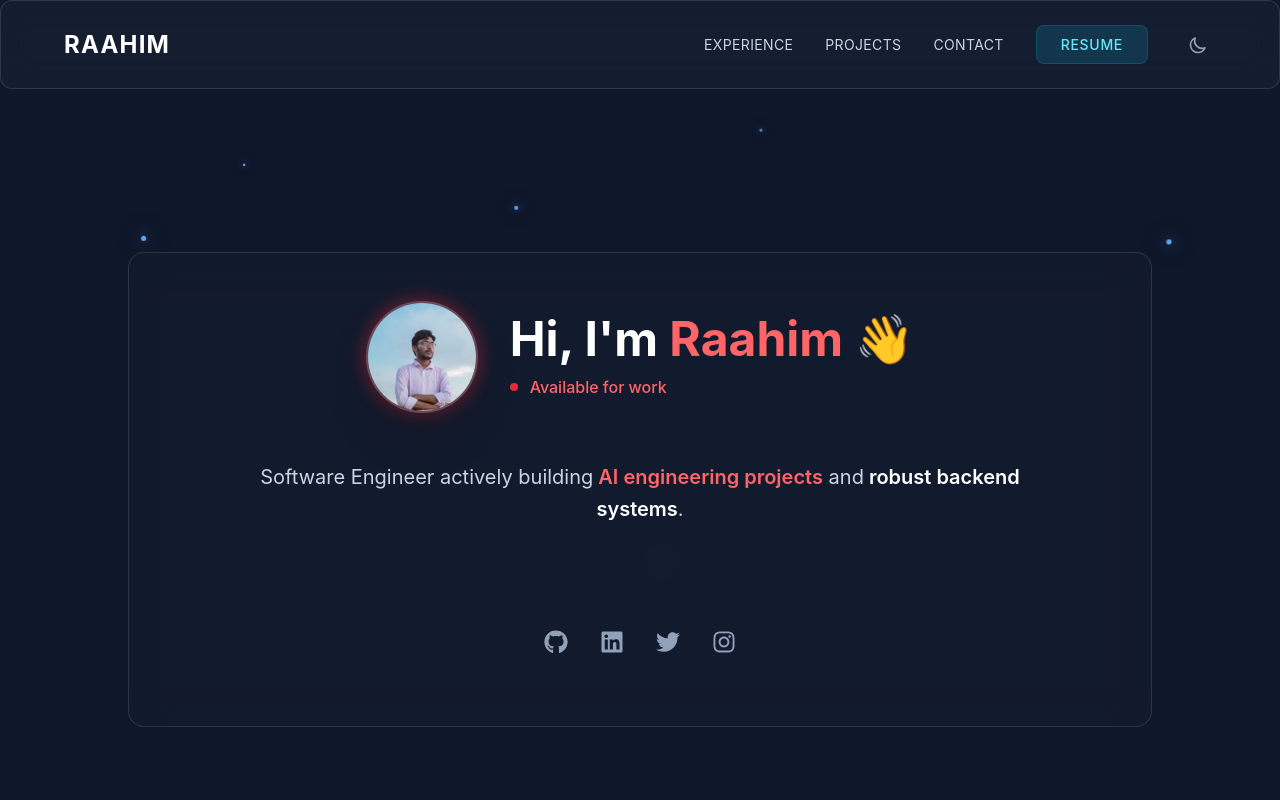
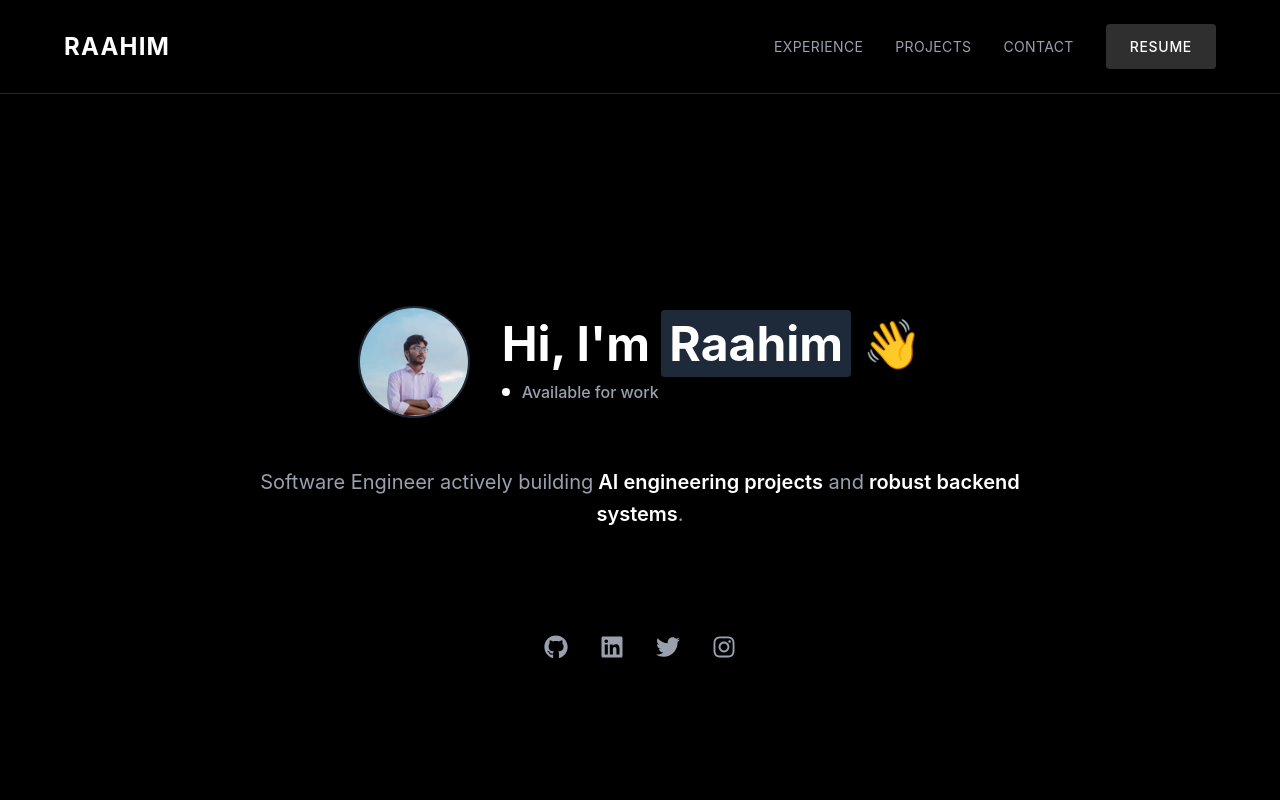
Before and after one commit to raahimanowar/portfolio, a Next.js app: page / in a window 1280 px wide. Shown: the top 800 px of the page. Built offline with nearby package versions, Linux system fonts and the light colour scheme.

Commit message:
changes in theme

```diff
--- a/app/components/Hero.tsx
+++ b/app/components/Hero.tsx
@@ -36,24 +36,23 @@ const Hero: React.FC = () => {
 
   return (
     <main
-      className="min-h-screen flex items-center justify-center px-4 sm:px-6 lg:px-8 relative z-10"
+      className="min-h-screen flex items-center justify-center px-4 sm:px-6 lg:px-8 relative z-10 bg-black"
       role="main"
       aria-labelledby="hero-heading"
     >
       <div className="max-w-5xl mx-auto w-full">
         {/* Main hero section */}
-        <div className="glass p-8 md:p-12">
+        <div className="p-8 md:p-12">
           <div className="flex flex-col items-center space-y-12">
 
             {/* Profile and greeting section */}
             <div className="flex items-center space-x-8">
               {/* Profile image */}
-              <div className="relative flex-shrink-0 group">
-                <div className="absolute -inset-1 bg-red-500 rounded-full blur opacity-30 group-hover:opacity-50 transition duration-300"></div>
+              <div className="relative flex-shrink-0">
                 <img
                   src="/images/pp.jpg"
                   alt="Raahim Anowar"
-                  className="relative w-20 h-20 sm:w-24 sm:h-24 md:w-28 md:h-28 rounded-full object-cover shadow-2xl border-2 border-white/20"
+                  className="w-20 h-20 sm:w-24 sm:h-24 md:w-28 md:h-28 rounded-full object-cover border-2 border-gray-800"
                 />
               </div>
 
@@ -63,11 +62,11 @@ const Hero: React.FC = () => {
                   id="hero-heading"
                   className="text-2xl sm:text-3xl md:text-4xl lg:text-5xl font-bold mb-3 text-white"
                 >
-                  Hi, I'm <span className="text-red-400">Raahim</span> 👋
+                  Hi, I'm <span className="text-white bg-gray-800 px-2 py-1 rounded">Raahim</span> 👋
                 </h1>
                 <div className="flex items-center space-x-3">
-                  <div className="w-2 h-2 bg-red-500 rounded-full animate-pulse" />
-                  <span className="text-red-400 text-sm sm:text-base font-medium">
+                  <div className="w-2 h-2 bg-white rounded-full" />
+                  <span className="text-gray-400 text-sm sm:text-base font-medium">
                     Available for work
                   </span>
                 </div>
@@ -76,9 +75,9 @@ const Hero: React.FC = () => {
 
             {/* Description section */}
             <section className="text-center max-w-3xl">
-              <p className="text-base sm:text-lg md:text-xl text-slate-300 leading-relaxed">
+              <p className="text-base sm:text-lg md:text-xl text-gray-400 leading-relaxed">
                 Software Engineer actively building
-                <span className="text-red-400 font-semibold"> AI engineering projects</span> and
+                <span className="text-white font-semibold"> AI engineering projects</span> and
                 <span className="text-white font-semibold"> robust backend systems</span>.
               </p>
             </section>
@@ -90,7 +89,7 @@ const Hero: React.FC = () => {
                   <li key={index}>
                     <a
                       href={social.href}
-                      className="text-slate-400 hover:text-red-400 transition-colors duration-300 p-2 rounded-lg"
+                      className="text-gray-400 hover:text-white transition-colors duration-200 p-2"
                       aria-label={social.label}
                       target="_blank"
                       rel="noopener noreferrer"
--- a/app/components/ResponsiveNavbar.tsx
+++ b/app/components/ResponsiveNavbar.tsx
@@ -50,13 +50,13 @@ const ResponsiveNavbar: React.FC = () => {
   };
 
   return (
-    <nav className="w-full px-4 sm:px-6 lg:px-8 py-6 glass-surface relative z-50" role="navigation" aria-label="Main navigation">
+    <nav className="w-full px-4 sm:px-6 lg:px-8 py-6 bg-black border-b border-gray-800" role="navigation" aria-label="Main navigation">
       <div className="max-w-6xl mx-auto flex justify-between items-center">
         {/* Brand/Logo */}
         <div className="flex items-center">
           <Link
             href="/"
-            className="text-xl sm:text-2xl font-bold text-white tracking-wider hover:text-red-400 transition-colors duration-300 focus:outline-none focus:ring-2 focus:ring-red-400 rounded-sm"
+            className="text-xl sm:text-2xl font-bold text-white tracking-wider hover:text-gray-300 transition-colors duration-200 focus:outline-none"
             aria-label="Go to homepage"
           >
             RAAHIM
@@ -70,7 +70,7 @@ const ResponsiveNavbar: React.FC = () => {
               <Link
                 key={item.href}
                 href={item.href}
-                className="btn-primary focus:outline-none focus:ring-2 focus:ring-cyan-400"
+                className="btn-simple"
                 aria-label="Download resume"
               >
                 {item.label}
@@ -79,29 +79,18 @@ const ResponsiveNavbar: React.FC = () => {
               <button
                 key={item.href}
                 onClick={() => handleNavClick(item.href)}
-                className="text-slate-300 hover:text-red-400 transition-colors duration-300 text-sm uppercase tracking-wide focus:outline-none focus:ring-2 focus:ring-red-400 rounded-sm"
+                className="text-gray-400 hover:text-white transition-colors duration-200 text-sm uppercase tracking-wide focus:outline-none"
               >
                 {item.label}
               </button>
             )
           ))}
-
-          {/* Theme toggle button */}
-          <button
-            className="text-slate-400 hover:text-red-400 transition-colors duration-300 p-2 focus:outline-none focus:ring-2 focus:ring-red-400 rounded-lg"
-            aria-label="Toggle dark/light theme"
-            type="button"
-          >
-            <svg className="w-5 h-5" fill="none" stroke="currentColor" viewBox="0 0 24 24" aria-hidden="true">
-              <path strokeLinecap="round" strokeLinejoin="round" strokeWidth={2} d="M20.354 15.354A9 9 0 018.646 3.646 9.003 9.003 0 0012 21a9.003 9.003 0 008.354-5.646z" />
-            </svg>
-          </button>
         </div>
 
         {/* Mobile menu button */}
         <div className="md:hidden">
           <button
-            className="text-slate-400 hover:text-red-400 p-2 focus:outline-none focus:ring-2 focus:ring-red-400 rounded-lg transition-colors duration-300"
+            className="text-gray-400 hover:text-white p-2 focus:outline-none transition-colors duration-200"
             aria-label={isMenuOpen ? "Close mobile menu" : "Open mobile menu"}
             onClick={handleMenuToggle}
             type="button"
@@ -119,14 +108,14 @@ const ResponsiveNavbar: React.FC = () => {
 
       {/* Mobile menu */}
       {isMenuOpen && (
-        <div className="md:hidden fixed inset-0 top-[84px] glass z-50 overflow-hidden">
+        <div className="md:hidden fixed inset-0 top-[84px] bg-black z-50 overflow-hidden">
           <div className="flex flex-col items-center justify-center h-full space-y-8 px-4">
             {navigationItems.map((item) => (
               item.isButton ? (
                 <Link
                   key={item.href}
                   href={item.href}
-                  className="btn-primary px-8 py-3 text-base focus:outline-none focus:ring-2 focus:ring-cyan-400"
+                  className="btn-simple px-8 py-3 text-base"
                   onClick={closeMenu}
                   aria-label="Download resume"
                 >
@@ -136,7 +125,7 @@ const ResponsiveNavbar: React.FC = () => {
                 <button
                   key={item.href}
                   onClick={() => handleNavClick(item.href)}
-                  className="text-slate-300 hover:text-red-400 transition-colors duration-300 px-4 py-3 text-xl uppercase tracking-wide focus:outline-none focus:ring-2 focus:ring-red-400 rounded-sm"
+                  className="text-gray-400 hover:text-white transition-colors duration-200 px-4 py-3 text-xl uppercase tracking-wide focus:outline-none"
                 >
                   {item.label}
                 </button>
--- a/app/globals.css
+++ b/app/globals.css
@@ -1,25 +1,16 @@
 @import "tailwindcss";
 
 :root {
-  --background: #0f172a;
-  --surface: rgba(30, 41, 59, 0.4);
-  --glass: rgba(51, 65, 85, 0.1);
-  --border: rgba(148, 163, 184, 0.2);
-  --text-primary: #f8fafc;
-  --text-secondary: #94a3b8;
-  --text-muted: #64748b;
-  --accent: #ef4444;
-  --accent-glow: rgba(239, 68, 68, 0.3);
-  --button-primary: #0891b2;
-  --button-primary-hover: #0e7490;
-  --button-glow: rgba(8, 145, 178, 0.4);
-  --firefly: #60a5fa;
-  --firefly-glow: rgba(96, 165, 250, 0.6);
+  --white: #FFFFFF;
+  --light-gray: #EBEBEB;
+  --medium-gray: #2F2F2F;
+  --dark-gray: #1F1F1F;
+  --black: #050505;
 }
 
 @theme inline {
-  --color-background: var(--background);
-  --color-foreground: var(--text-primary);
+  --color-background: var(--black);
+  --color-foreground: var(--white);
   --font-sans: var(--font-geist-sans);
   --font-mono: var(--font-geist-mono);
 }
@@ -29,152 +20,45 @@ html {
 }
 
 body {
-  background: var(--background);
-  color: var(--text-primary);
+  background: var(--black);
+  color: var(--white);
   font-family: 'Inter', -apple-system, BlinkMacSystemFont, sans-serif;
-  overflow-x: hidden;
+  margin: 0;
+  padding: 0;
 }
 
-/* Firefly Background Animation */
-.fireflies {
-  position: fixed;
-  top: 0;
-  left: 0;
-  width: 100%;
-  height: 100%;
-  pointer-events: none;
-  z-index: 1;
-}
-
-.firefly {
-  position: absolute;
-  width: 4px;
-  height: 4px;
-  background: var(--firefly);
-  border-radius: 50%;
-  box-shadow: 0 0 10px var(--firefly-glow), 0 0 20px var(--firefly-glow);
-  animation: firefly-float 6s ease-in-out infinite;
-}
-
-.firefly:nth-child(1) { left: 10%; animation-delay: 0s; animation-duration: 8s; }
-.firefly:nth-child(2) { left: 20%; animation-delay: 1s; animation-duration: 6s; }
-.firefly:nth-child(3) { left: 30%; animation-delay: 2s; animation-duration: 10s; }
-.firefly:nth-child(4) { left: 40%; animation-delay: 0.5s; animation-duration: 7s; }
-.firefly:nth-child(5) { left: 50%; animation-delay: 3s; animation-duration: 9s; }
-.firefly:nth-child(6) { left: 60%; animation-delay: 1.5s; animation-duration: 5s; }
-.firefly:nth-child(7) { left: 70%; animation-delay: 4s; animation-duration: 8s; }
-.firefly:nth-child(8) { left: 80%; animation-delay: 2.5s; animation-duration: 6s; }
-.firefly:nth-child(9) { left: 90%; animation-delay: 0.8s; animation-duration: 7s; }
-.firefly:nth-child(10) { left: 15%; animation-delay: 3.5s; animation-duration: 9s; }
-
-@keyframes firefly-float {
-  0%, 100% {
-    transform: translateY(100vh) scale(0);
-    opacity: 0;
-  }
-  10% {
-    opacity: 1;
-    transform: translateY(90vh) scale(1);
-  }
-  20% {
-    transform: translateY(80vh) translateX(-20px) scale(0.8);
-  }
-  30% {
-    transform: translateY(70vh) translateX(20px) scale(1.2);
-  }
-  40% {
-    transform: translateY(60vh) translateX(-10px) scale(0.9);
-  }
-  50% {
-    transform: translateY(50vh) translateX(30px) scale(1.1);
-  }
-  60% {
-    transform: translateY(40vh) translateX(-25px) scale(0.7);
-  }
-  70% {
-    transform: translateY(30vh) translateX(15px) scale(1.3);
-  }
-  80% {
-    transform: translateY(20vh) translateX(-15px) scale(0.6);
-  }
-  90% {
-    opacity: 1;
-    transform: translateY(10vh) scale(0.8);
-  }
-}
-
-/* Glass Components */
-.glass {
-  background: var(--glass);
-  -webkit-backdrop-filter: blur(20px);
-  backdrop-filter: blur(20px);
-  border: 1px solid var(--border);
-  border-radius: 16px;
-}
-
-.glass-surface {
-  background: var(--surface);
-  -webkit-backdrop-filter: blur(16px);
-  backdrop-filter: blur(16px);
-  border: 1px solid var(--border);
-  border-radius: 12px;
-}
-
-/* Primary Button Style */
-.btn-primary {
-  background: rgba(8, 145, 178, 0.2);
-  -webkit-backdrop-filter: blur(12px);
-  backdrop-filter: blur(12px);
-  border: 1px solid rgba(8, 145, 178, 0.3);
-  color: #67e8f9;
-  padding: 0.5rem 1.5rem;
-  border-radius: 0.5rem;
+/* Simple button style */
+.btn-simple {
+  background: var(--medium-gray);
+  color: var(--white);
+  padding: 0.75rem 1.5rem;
+  border: none;
+  border-radius: 4px;
   font-weight: 500;
   font-size: 0.875rem;
   text-transform: uppercase;
   letter-spacing: 0.05em;
-  transition: all 0.3s ease;
-  box-shadow: 0 0 0 0 var(--button-glow);
-  position: relative;
-  overflow: hidden;
+  transition: background-color 0.2s ease;
+  text-decoration: none;
+  display: inline-block;
 }
 
-.btn-primary:hover {
-  background: rgba(8, 145, 178, 0.3);
-  border-color: rgba(8, 145, 178, 0.5);
-  box-shadow: 0 0 20px var(--button-glow);
-  transform: translateY(-1px);
-  color: #a7f3d0;
+.btn-simple:hover {
+  background: var(--light-gray);
+  color: var(--black);
 }
 
-.btn-primary:before {
-  content: '';
-  position: absolute;
-  top: 0;
-  left: -100%;
-  width: 100%;
-  height: 100%;
-  background: linear-gradient(90deg, transparent, rgba(255, 255, 255, 0.1), transparent);
-  transition: left 0.5s;
-}
-
-.btn-primary:hover:before {
-  left: 100%;
-}
-
-@keyframes fadeInUp {
+@keyframes fadeIn {
   from {
     opacity: 0;
-    transform: translateY(20px);
   }
   to {
     opacity: 1;
-    transform: translateY(0);
   }
 }
 
-.animate-fade-in-up {
-  animation: fadeInUp 0.6s ease-out forwards;
+.fade-in {
+  animation: fadeIn 0.5s ease-in;
 }
 
 /* Custom scrollbar */
@@ -183,20 +67,20 @@ body {
 }
 
 ::-webkit-scrollbar-track {
-  background: var(--background);
+  background: var(--black);
 }
 
 ::-webkit-scrollbar-thumb {
-  background: var(--text-muted);
+  background: var(--medium-gray);
   border-radius: 4px;
 }
 
 ::-webkit-scrollbar-thumb:hover {
-  background: var(--text-secondary);
+  background: var(--light-gray);
 }
 
 /* Selection colors */
 ::selection {
-  background: var(--accent-glow);
-  color: var(--text-primary);
+  background: var(--light-gray);
+  color: var(--black);
 }
--- a/app/page.tsx
+++ b/app/page.tsx
@@ -4,14 +4,7 @@ import Experience from './components/Experience';
 
 export default function Home() {
   return (
-    <div className="min-h-screen relative">
-      {/* Firefly Background */}
-      <div className="fireflies">
-        {Array.from({ length: 10 }, (_, i) => (
-          <div key={i} className="firefly" />
-        ))}
-      </div>
-
+    <div className="min-h-screen">
       <ResponsiveNavbar />
       <Hero />
       <Experience />
```
Also changed, not shown: app/components/Experience.tsx (+12 -12 lines).
